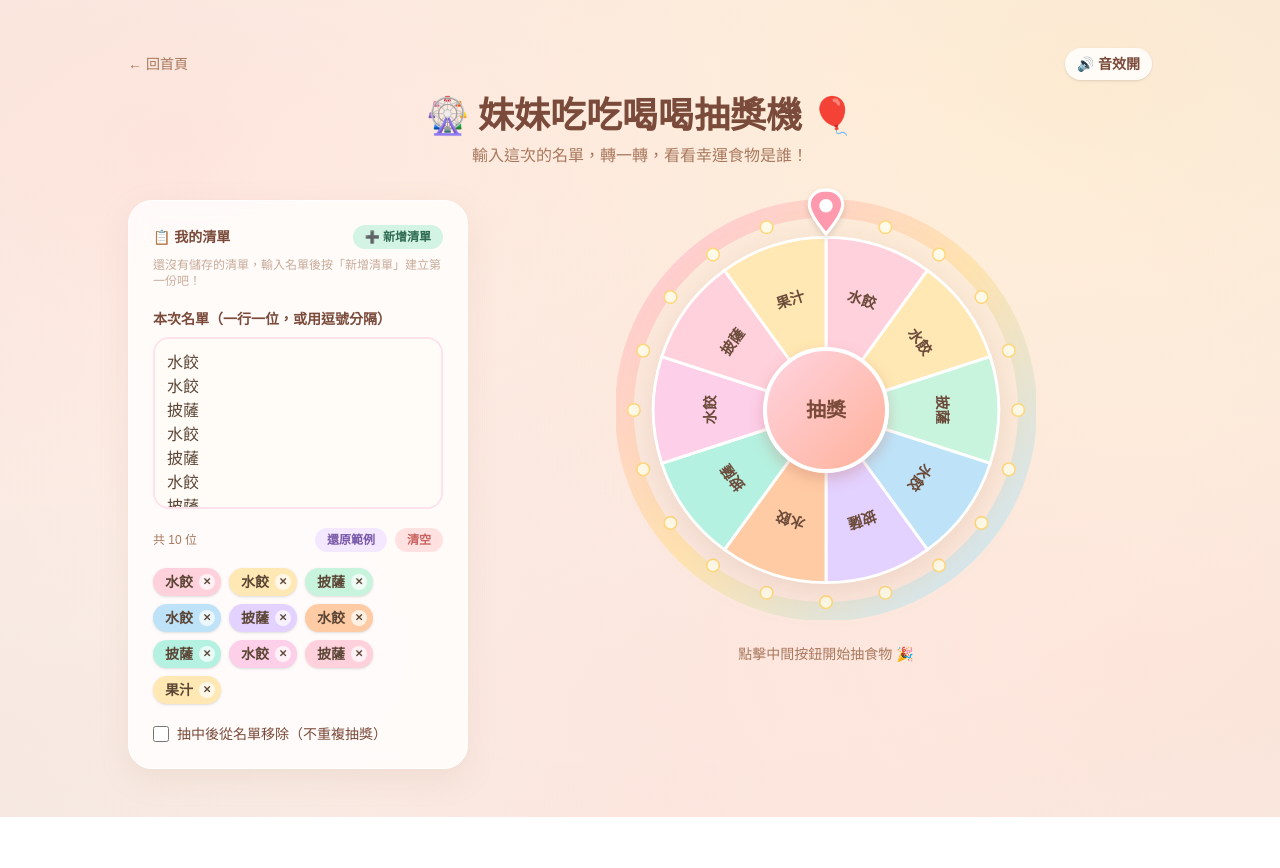
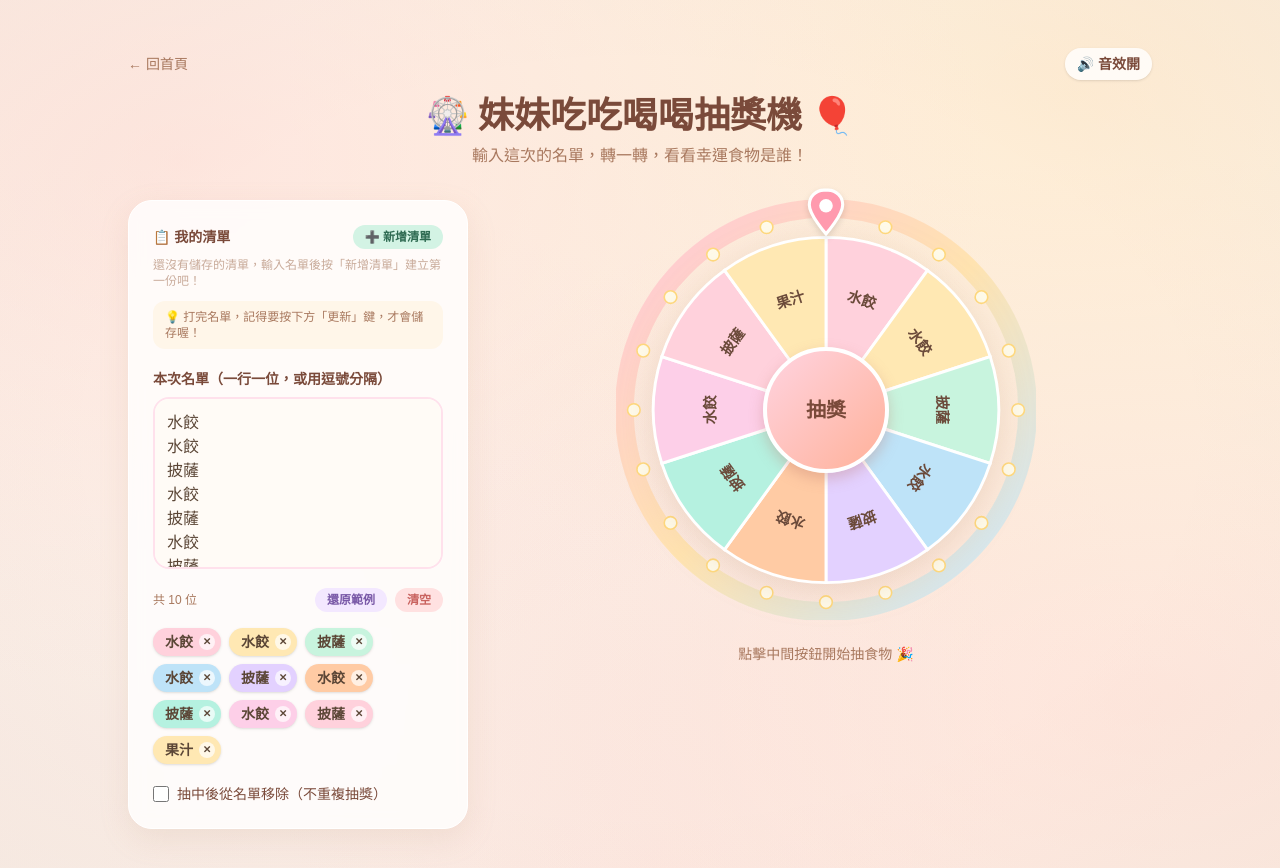
Before and after one commit to s612wsx/jun-tools, a Next.js app: page /lottery in a window 1280 px wide. Shown: the top 868 px of the page. Before the commit the page ends 817 px from the top, so only its background shows below. Built offline with nearby package versions, Linux system fonts and the light colour scheme.

Commit message:
Add a reminder hint to press the update button after editing a list

```diff
--- a/app/lottery/page.tsx
+++ b/app/lottery/page.tsx
@@ -456,6 +456,10 @@ export default function LotteryPage() {
                   ))}
                 </div>
               )}
+
+              <p className="mt-3 rounded-xl bg-[#FFF6E9] px-3 py-2 text-xs text-[#a8785e]">
+                💡 打完名單，記得要按下方「更新」鍵，才會儲存喔！
+              </p>
             </div>
 
             <label className="mb-2 block text-sm font-bold text-[#7a4a3a]">
```
